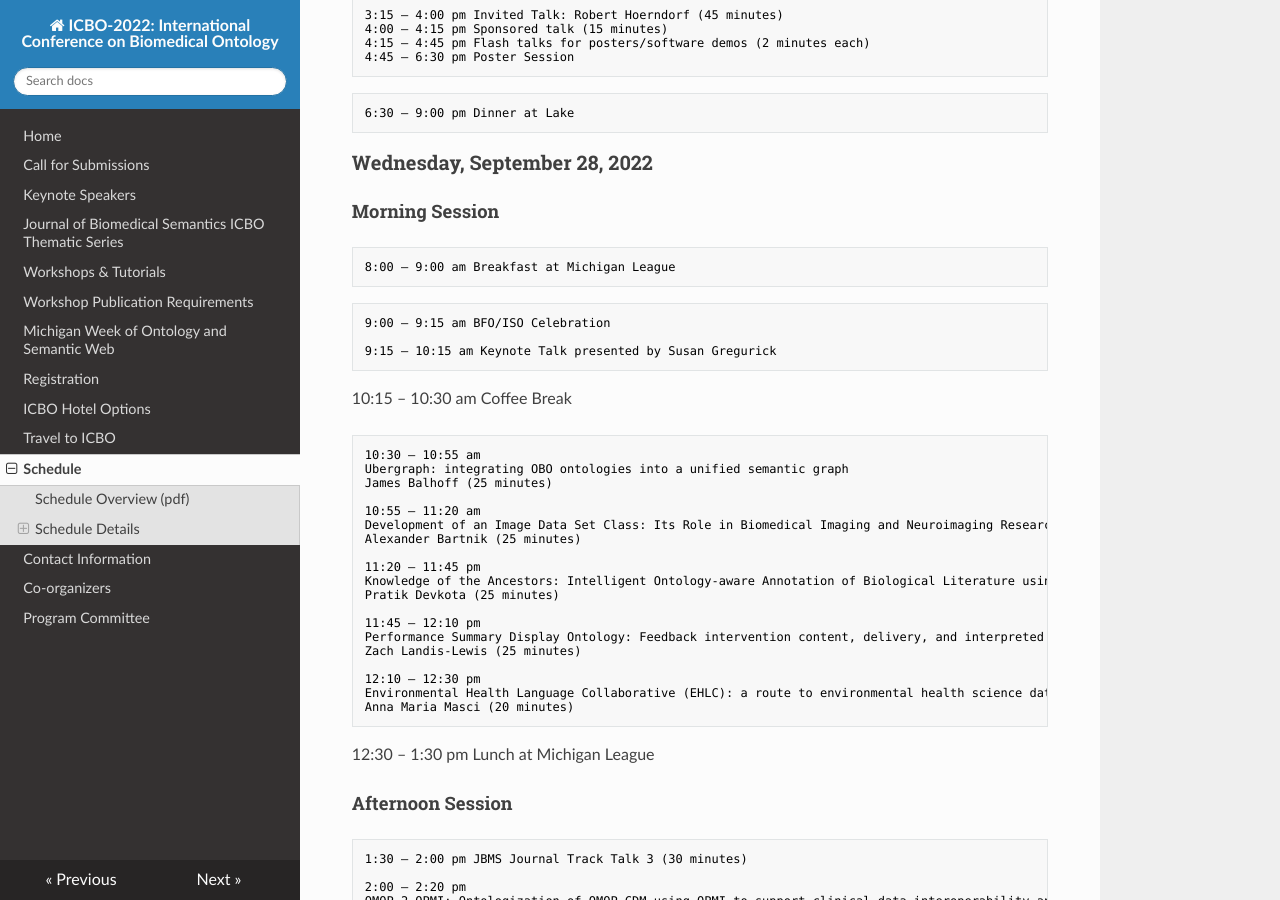
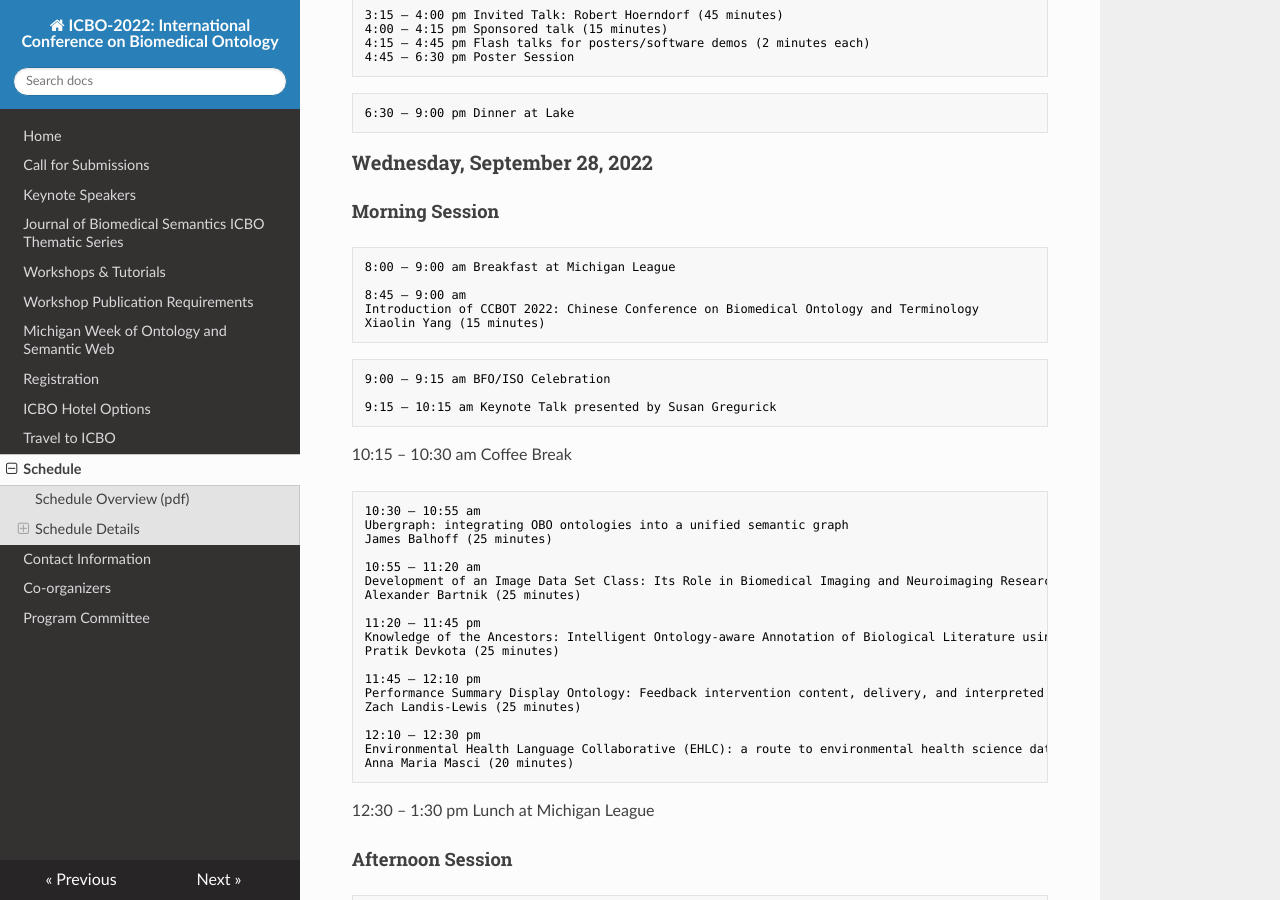
Before and after one commit to johnbeve/BFO-Organization, an MkDocs documentation site: the page built from docs/icbo-schedule.md, in a window 1280 px wide and 900 px high, scrolled down 2832 px. Built offline with MkDocs 1.6.1, drawn with Linux system fonts in a browser that asks for light colours; nearby versions of some CDN libraries.

Commit message:
Update icbo-schedule.md

````diff
--- a/docs/icbo-schedule.md
+++ b/docs/icbo-schedule.md
@@ -119,6 +119,10 @@ Jobst Landgrebe, and Barry Smith (30 minutes)
 #### Morning Session
 ```txt
 8:00 – 9:00 am Breakfast at Michigan League
+
+8:45 – 9:00 am
+Introduction of CCBOT 2022: Chinese Conference on Biomedical Ontology and Terminology
+Xiaolin Yang (15 minutes)
 ```
 ```txt
 9:00 – 9:15 am BFO/ISO Celebration
````
